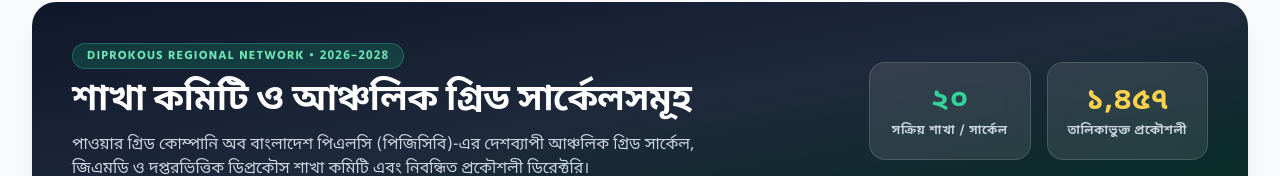
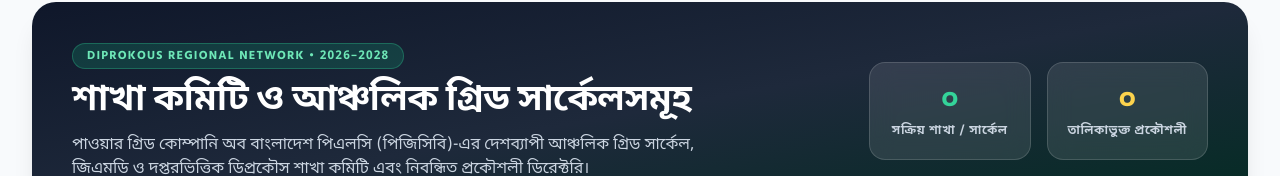
Before and after one commit to alimulfazalnabil/pgcb-org-portal, a Next.js app in the folder apps/web/: page /circles in a window 1280 px wide. Shown: the part 164-340 px from the top of the page. Built offline with nearby package versions, Linux system fonts and the light colour scheme; no server answers.

Commit message:
fix(circles): remove fabricated statistic fallbacks

```diff
--- a/apps/web/app/circles/page.tsx
+++ b/apps/web/app/circles/page.tsx
@@ -60,7 +60,7 @@ export default function CirclesPage() {
             <div className="grid grid-cols-2 gap-4 shrink-0">
               <div className="bg-white/10 backdrop-blur-md border border-white/15 rounded-2xl p-4 sm:p-5 text-center">
                 <div className="text-2xl sm:text-3xl font-extrabold text-emerald-400">
-                  {formatNumber(circles.length || 20)}
+                  {loading ? '—' : formatNumber(circles.length)}
                 </div>
                 <div className="text-xs font-bold uppercase tracking-wider text-slate-300 mt-1">
                   {t('সক্রিয় শাখা / সার্কেল', 'Active Branches / Circles')}
@@ -68,7 +68,7 @@ export default function CirclesPage() {
               </div>
               <div className="bg-white/10 backdrop-blur-md border border-white/15 rounded-2xl p-4 sm:p-5 text-center">
                 <div className="text-2xl sm:text-3xl font-extrabold text-amber-300">
-                  {formatNumber(totalActiveMembers > 0 ? totalActiveMembers : 1457)}
+                  {loading ? '—' : formatNumber(totalActiveMembers)}
                 </div>
                 <div className="text-xs font-bold uppercase tracking-wider text-slate-300 mt-1">
                   {t('তালিকাভুক্ত প্রকৌশলী', 'Registered Engineers')}
```
